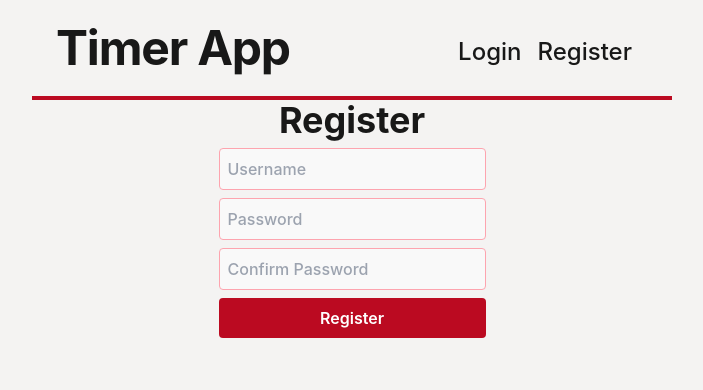
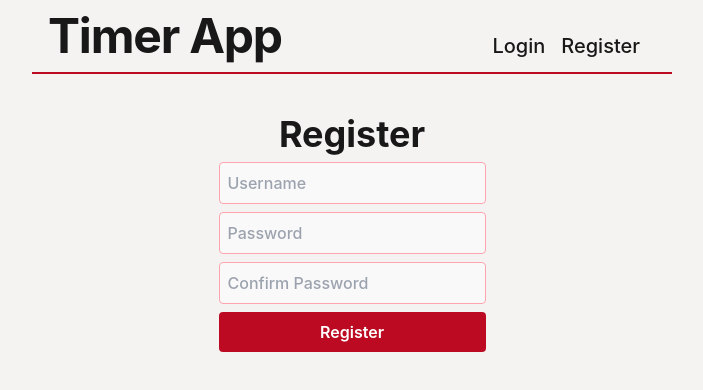
Before and after one commit to ovti/client-timerapp, a React (Vite) app: page /register in a window 1280 px wide. Shown: the top 390 px of the page, without its empty margins (288-991 px from the left). Built offline with nearby package versions, Linux system fonts and the light colour scheme; no server answers.

Commit message:
Refactor Timer component

```diff
--- a/src/components/CompletedTasks.jsx
+++ b/src/components/CompletedTasks.jsx
@@ -1,4 +1,4 @@
-import { useState } from "react";
+import { useState, useEffect } from "react";
 import { useNavigate, useOutletContext } from "react-router-dom";
 import { toast } from "react-toastify";
 import axios from "axios";
@@ -9,6 +9,7 @@ const CompletedTasks = () => {
   const [tasksPerPage] = useState(5);
   const [sortDirection, setSortDirection] = useState("asc");
   const [sortBy, setSortBy] = useState("title");
+  const [loaded, setLoaded] = useState(false);
   const navigateTo = useNavigate();
 
   const API_URL = import.meta.env.VITE_BASE_API_URL;
@@ -95,9 +96,15 @@ const CompletedTasks = () => {
     }
   };
 
+  useEffect(() => {
+    setLoaded(true);
+  }, []);
+
   return (
     <>
-      <div className="m-2 rounded border border-fire-brick md:mx-auto md:w-10/12 lg:mx-auto lg:mt-8 lg:w-5/12">
+      <div
+        className={`m-2 rounded border border-fire-brick md:mx-auto md:w-10/12 lg:mx-auto lg:mt-8 lg:w-5/12 ${loaded ? "pop-in" : ""}`}
+      >
         <div className="bg-red-500 p-4">
           <button
             onClick={() => navigateTo(PATH_URL + "/")}
--- a/src/components/Login.jsx
+++ b/src/components/Login.jsx
@@ -45,7 +45,7 @@ const Login = () => {
   };
 
   return (
-    <div className="flex items-center justify-center">
+    <div className="flex items-center justify-center md:mt-10">
       <div className="grid grid-cols-1 gap-2">
         <h1 className="text-center text-4xl font-bold">Login</h1>
         <input
--- a/src/components/Nav.jsx
+++ b/src/components/Nav.jsx
@@ -6,7 +6,7 @@ function Nav({ loggedIn, onLogout }) {
 
   return (
     <>
-      <nav className="mx-auto flex w-11/12 flex-wrap  items-center justify-center border-b-2 border-fire-brick p-3 md:mx-auto md:w-3/4 md:border-b-4 md:p-4 lg:mx-auto lg:w-1/2 lg:justify-between lg:p-6">
+      <nav className="mx-auto flex w-11/12 flex-wrap items-center justify-center border-b-2 border-fire-brick p-3 md:mx-auto md:w-3/4 md:border-b-2 md:p-4 lg:mx-auto lg:w-1/2 lg:justify-between lg:px-4 lg:py-3">
         <div className="flex flex-shrink-0 ">
           <span className="text-5xl font-semibold tracking-tight">
             <Link
@@ -20,32 +20,32 @@ function Nav({ loggedIn, onLogout }) {
         <div className="block w-full flex-grow md:flex md:w-auto md:items-center md:justify-center md:align-middle">
           <div className="text-xl md:flex-grow">
             {!loggedIn && (
-              <div className="mt-2 flex justify-center text-2xl md:justify-end">
+              <div className="mt-5 flex justify-center text-xl md:justify-end">
                 <Link
                   to={PATH_URL + "/login"}
-                  className="mr-4 mt-2 block   hover:text-rose-900 lg:mt-0 lg:inline-block"
+                  className="mr-4 mt-3 block hover:text-rose-900 lg:mt-0 lg:inline-block"
                 >
                   Login
                 </Link>
                 <Link
                   to={PATH_URL + "/register"}
-                  className="mr-4 mt-2 block   hover:text-rose-900 lg:mt-0 lg:inline-block"
+                  className="mr-4 mt-3 block hover:text-rose-900 lg:mt-0 lg:inline-block"
                 >
                   Register
                 </Link>
               </div>
             )}
             {loggedIn && (
-              <div className="mt-2 flex justify-center text-2xl md:justify-end">
+              <div className="mt-5 flex justify-center text-xl md:flex-grow md:justify-end">
                 <Link
                   to={PATH_URL + "/settings"}
-                  className="mx-2 mt-2 block hover:text-rose-900 lg:mr-4 lg:mt-3 lg:inline-block"
+                  className="mx-2 mt-2 block hover:text-rose-900 lg:mr-4 lg:mt-0 lg:inline-block"
                 >
                   Settings
                 </Link>
                 <button
                   onClick={onLogout}
-                  className=" mx-2 mt-2 inline-block rounded border-2 border-rose-700  px-4 py-2 text-xl font-bold leading-none  hover:border-rose-900  hover:text-rose-900"
+                  className="text-l mx-2 mt-2 inline-block rounded border-2 border-rose-700  px-3 py-1 font-bold leading-none hover:border-rose-900  hover:text-rose-900  lg:mt-0"
                 >
                   Logout
                 </button>
--- a/src/components/Register.jsx
+++ b/src/components/Register.jsx
@@ -61,7 +61,7 @@ const Register = () => {
   };
 
   return (
-    <div className="flex items-center justify-center">
+    <div className="flex items-center justify-center md:mt-10">
       <div className="grid grid-cols-1 gap-2">
         <h1 className="text-center text-4xl font-bold">Register</h1>
         <input
--- a/src/components/Sessions.jsx
+++ b/src/components/Sessions.jsx
@@ -1,4 +1,4 @@
-import { useState } from "react";
+import { useState, useEffect } from "react";
 import { useNavigate, useOutletContext } from "react-router-dom";
 import { toast } from "react-toastify";
 import axios from "axios";
@@ -10,6 +10,7 @@ const Sessions = () => {
   const [sessionsPerPage] = useState(5);
   const [sortDirection, setSortDirection] = useState("asc");
   const [sortBy, setSortBy] = useState("category");
+  const [loaded, setLoaded] = useState(false);
   const navigateTo = useNavigate();
 
   const API_URL = import.meta.env.VITE_BASE_API_URL;
@@ -163,9 +164,15 @@ const Sessions = () => {
     }
   };
 
+  useEffect(() => {
+    setLoaded(true);
+  }, []);
+
   return (
     <>
-      <div className="m-2 rounded border border-fire-brick md:mx-auto md:w-10/12 lg:mx-auto lg:mt-8 lg:w-5/12">
+      <div
+        className={`m-2 rounded border border-fire-brick md:mx-auto md:w-10/12 lg:mx-auto lg:mt-8 lg:w-5/12 ${loaded ? "pop-in" : ""}`}
+      >
         <div className="bg-red-500 p-4">
           <button
             onClick={() => navigateTo(PATH_URL + "/")}
--- a/src/components/Timer.jsx
+++ b/src/components/Timer.jsx
@@ -256,7 +256,6 @@ const Timer = ({
     }
   };
 
-  // reset timer when user logs out
   useEffect(() => {
     clearInterval(timer);
     setTimer(null);
@@ -402,7 +401,6 @@ const Timer = ({
           </h2>
 
           {loggedInUser ? (
-            // Show content if the user is logged in
             <>
               {sessionCount === 0 ? (
                 <p className="text-m text-gray-200">No sessions today</p>
@@ -434,7 +432,6 @@ const Timer = ({
               </div>
             </>
           ) : (
-            // Show message if no user is logged in
             <div className="mt-4 flex items-center justify-center align-middle">
               <p className="text-center text-xl font-semibold text-gray-200">
                 Please login or register to save your progress
```
